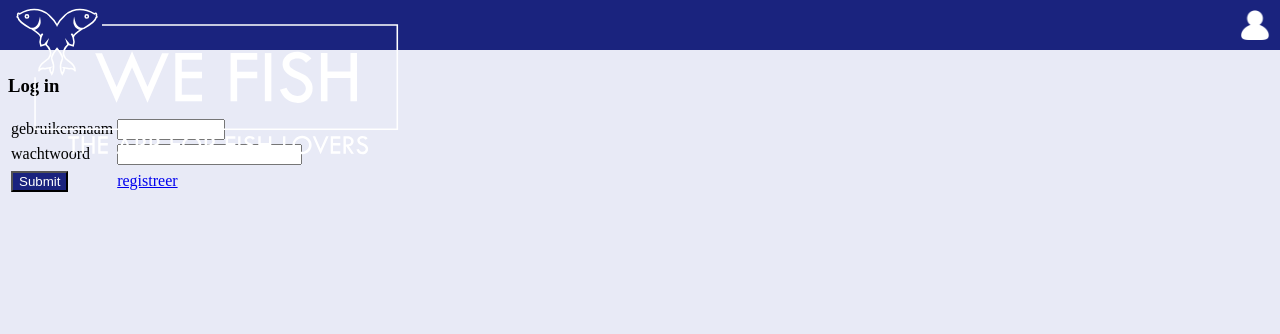
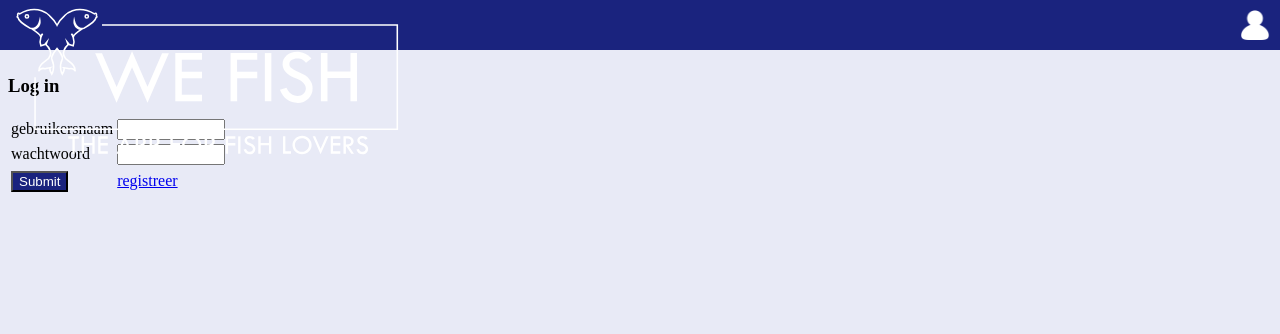
Before and after one commit to svennote/WeFish.github.io, a Jekyll site: the page built from login.html, in a window 1280 px wide. Shown: the top 334 px of the page. Built offline with Jekyll 4.4.1, drawn with Linux system fonts in a browser that asks for light colours.

Commit message:
aangepast

```diff
--- a/css/login.scss
+++ b/css/login.scss
@@ -61,7 +61,7 @@ height:50px;
 
 }
 
-input[type="text"] {
+input[type="text"], input[type="password"]  {
 
 width:100px;
 
```
